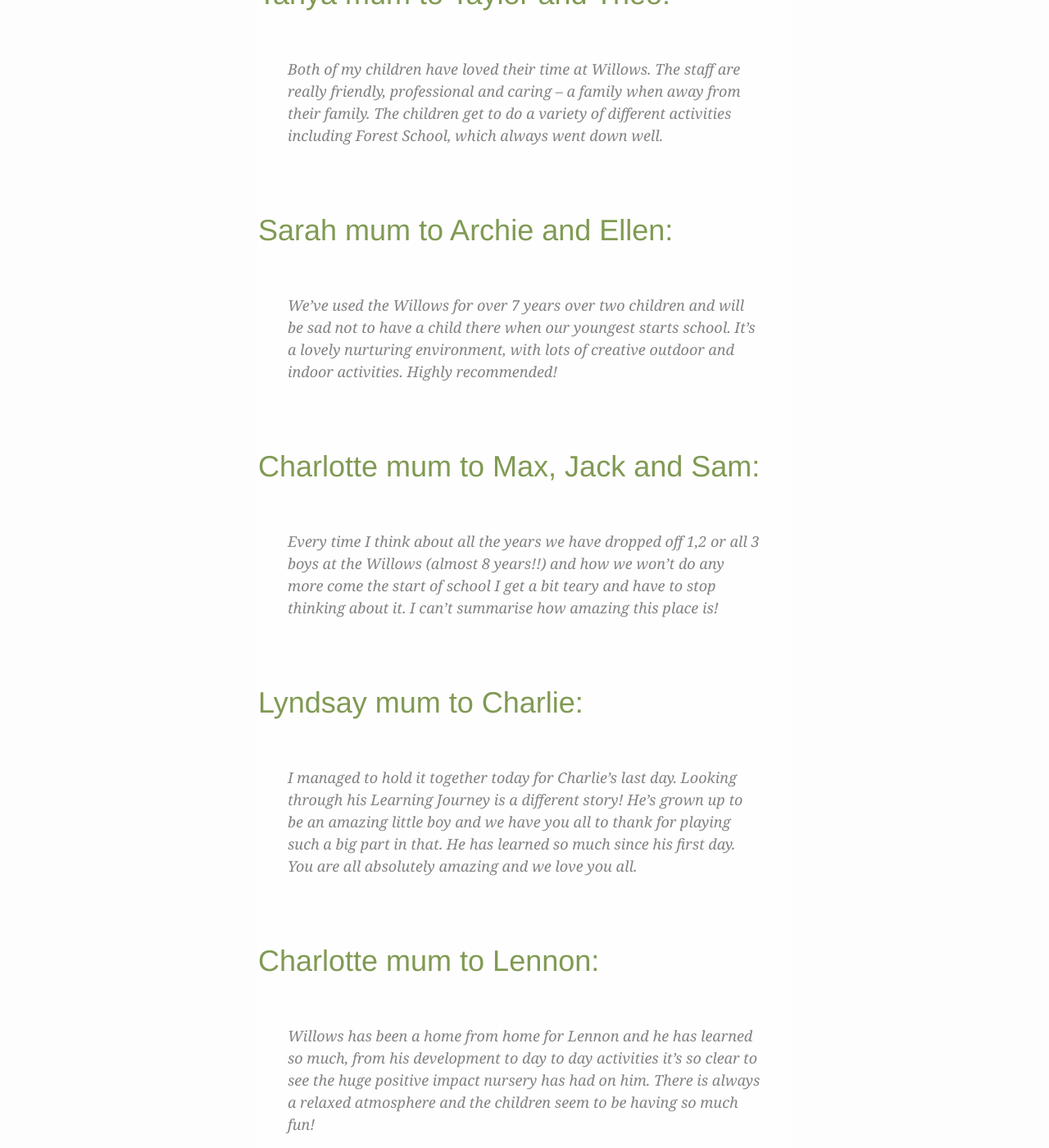
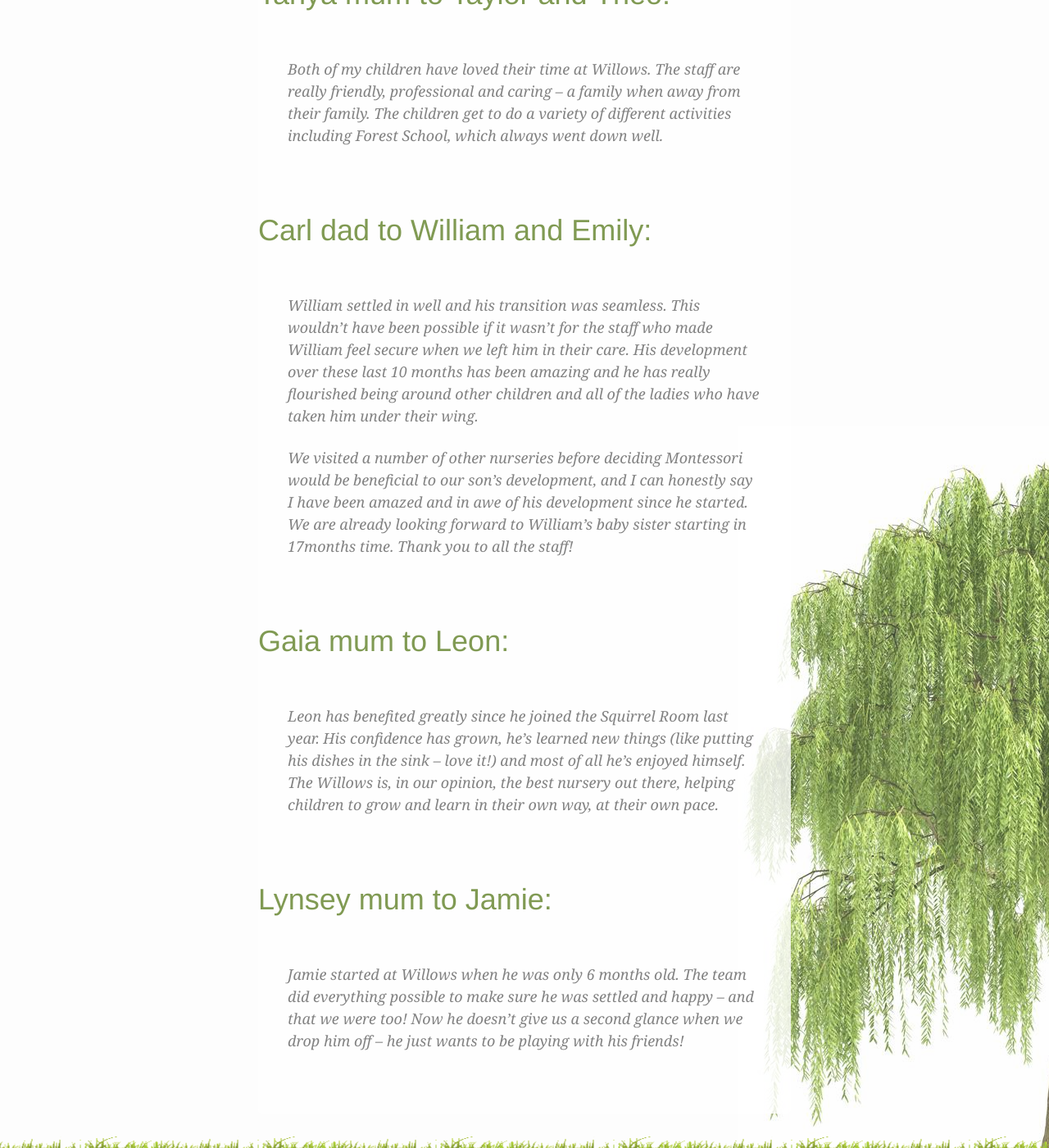
Before and after one commit to MrSleeth/willows2016, a Jekyll site: the page built from _testimonials/index.html, in a window 1280 px wide and 1400 px high, scrolled down 614 px. Shown: the whole window at 82% size. Built offline with Jekyll 4.4.1, drawn with Linux system fonts in a browser that asks for light colours; a script that is not in the unit is left out; some of the changed text lies outside the part shown.

Commit message:
Update testimonials.yml

```diff
--- a/_data/testimonials.yml
+++ b/_data/testimonials.yml
@@ -15,22 +15,6 @@
   description: "mum to Taylor and Theo"
   quote: "Both of my children have loved their time at Willows. The staff are really friendly, professional and caring – a family when away from their family. The children get to do a variety of different activities including Forest School, which always went down well."
 
-- name: "Sarah"
-  description: "mum to Archie and Ellen"
-  quote: "We’ve used the Willows for over 7 years over two children and will be sad not to have a child there when our youngest starts school. It’s a lovely nurturing environment, with lots of creative outdoor and indoor activities. Highly recommended!"
-
-- name: "Charlotte"
-  description: "mum to Max, Jack and Sam"
-  quote: "Every time I think about all the years we have dropped off 1,2 or all 3 boys at the Willows (almost 8 years!!) and how we won’t do any more come the start of school I get a bit teary and have to stop thinking about it. I can’t summarise how amazing this place is!"
-
-- name: "Lyndsay"
-  description: "mum to Charlie"
-  quote: "I managed to hold it together today for Charlie’s last day. Looking through his Learning Journey is a different story! He’s grown up to be an amazing little boy and we have you all to thank for playing such a big part in that. He has learned so much since his first day. You are all absolutely amazing and we love you all."
-
-- name: "Charlotte"
-  description: "mum to Lennon"
-  quote: "Willows has been a home from home for Lennon and he has learned so much, from his development to day to day activities it’s so clear to see the huge positive impact nursery has had on him. There is always a relaxed atmosphere and the children seem to be having so much fun!"
-
 - name: "Carl"
   description: "dad to William and Emily"
   quote: >
@@ -43,4 +27,4 @@
 
 - name: "Lynsey"
   description: "mum to Jamie"
-  quote: "Jamie started at Willows when he was only 6 months old. The team in the Hedgehog Room did everything possible to make sure he was settled and happy – and that we were too! Now he doesn’t give us a second glance when we drop him off – he just wants to be playing with his friends!"
+  quote: "Jamie started at Willows when he was only 6 months old. The team did everything possible to make sure he was settled and happy – and that we were too! Now he doesn’t give us a second glance when we drop him off – he just wants to be playing with his friends!"
```
